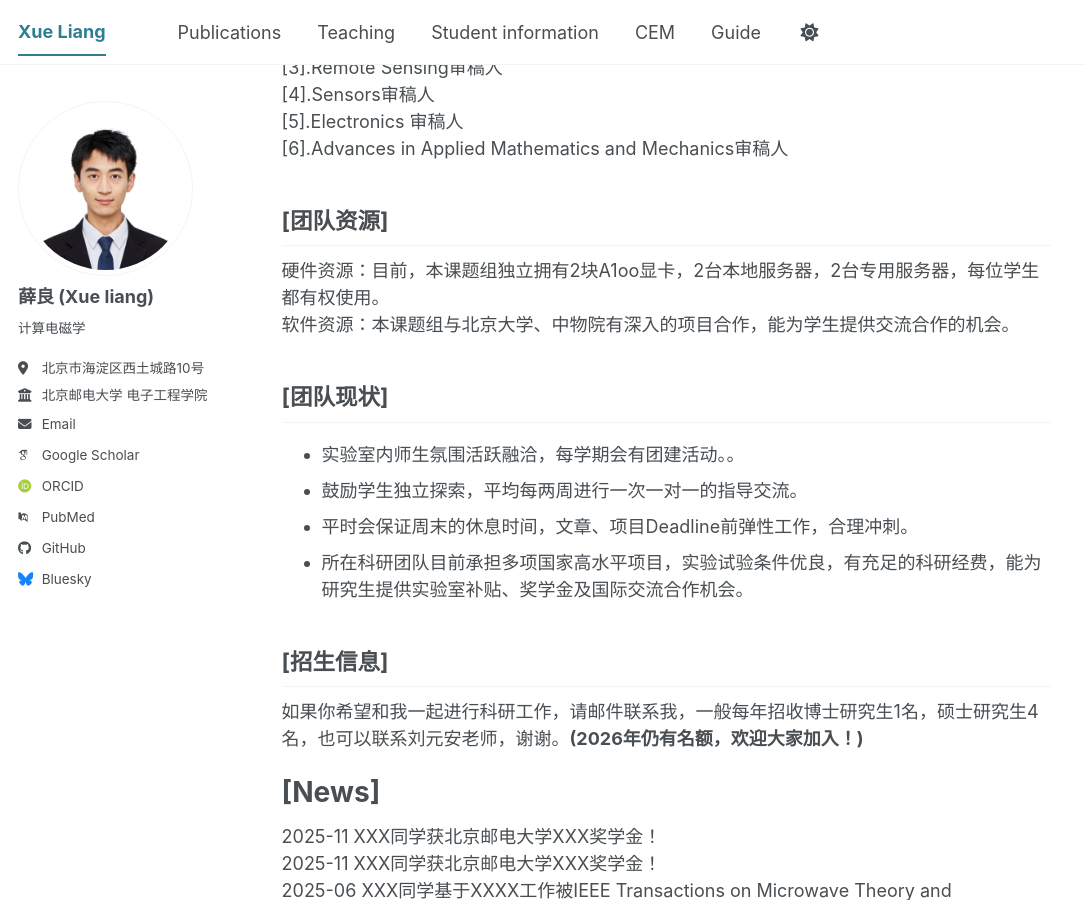
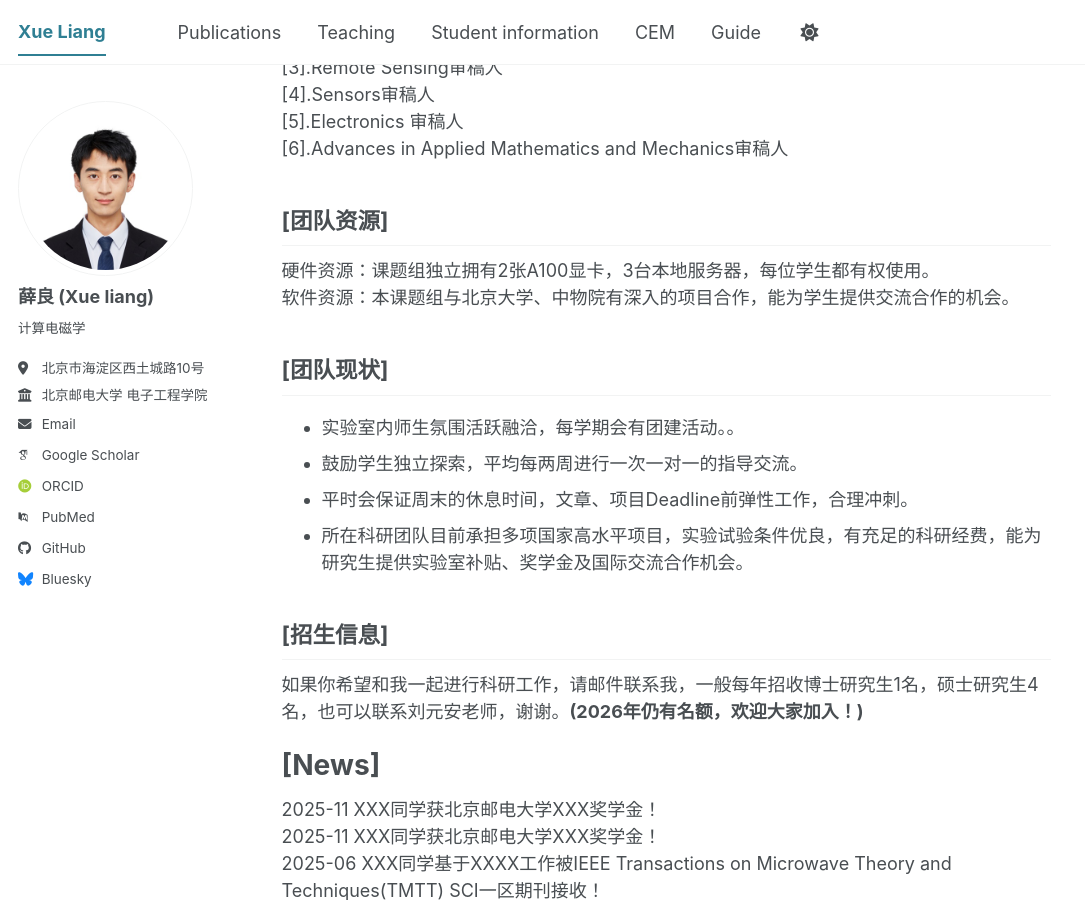
Before and after one commit to TsingHuaGo/xueliang.github.io, a Jekyll site: the page built from _pages/about.md, in a window 1280 px wide and 900 px high, scrolled down 838 px. Shown: the whole window, without its empty margins (0-1085 px from the left). Built offline with Jekyll 4.4.1, drawn with Linux system fonts in a browser that asks for light colours; some web fonts are replaced; a script bundle is joined from its source files by our own code; library files that are not in the unit come from our copies.

Commit message:
Update about.md

```diff
--- a/_pages/about.md
+++ b/_pages/about.md
@@ -40,7 +40,7 @@ https://teacher.bupt.edu.cn/guoxingyue
 
 [团队资源]
 ------
-硬件资源：目前，本课题组独立拥有2块A1oo显卡，2台本地服务器，2台专用服务器，每位学生都有权使用。\
+硬件资源：课题组独立拥有2张A100显卡，3台本地服务器，每位学生都有权使用。\
 软件资源：本课题组与北京大学、中物院有深入的项目合作，能为学生提供交流合作的机会。
 
 
```
